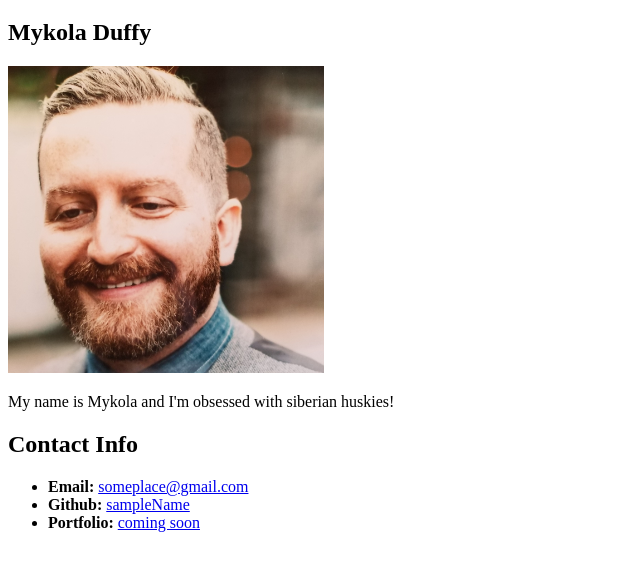
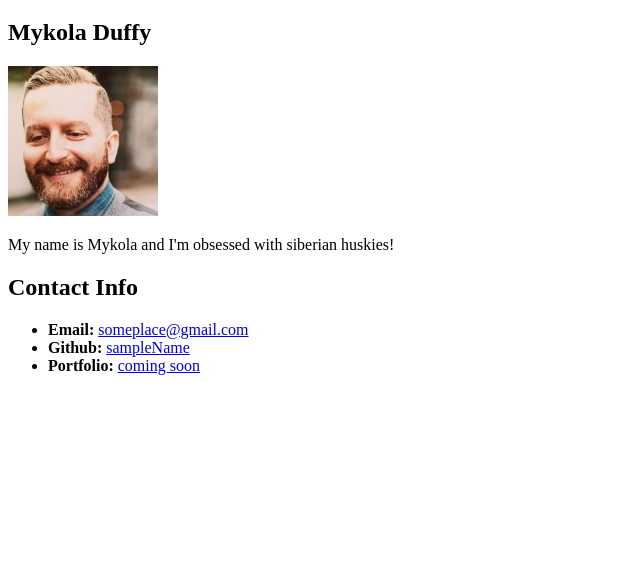
Before and after one commit to mpduffy82/mpduffy82.github.io, a plain HTML site: page index.html in a window 1280 px wide. Shown: the part 61-632 px from the top of the page, without its empty margins (0-640 px from the left). Drawn offline with Linux system fonts and the light colour scheme.

Commit message:
try this

```diff
--- a/style.css
+++ b/style.css
@@ -3,6 +3,6 @@ h1 {
 }
 
 img {
-    width: 25%;
-    height: 25%;
+    width: 150px;
+    height: 150px;
 }
```
